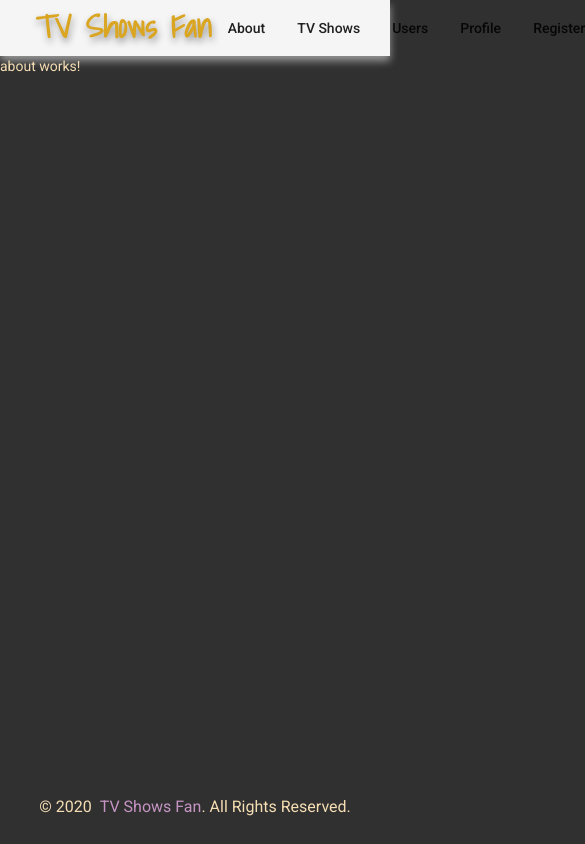
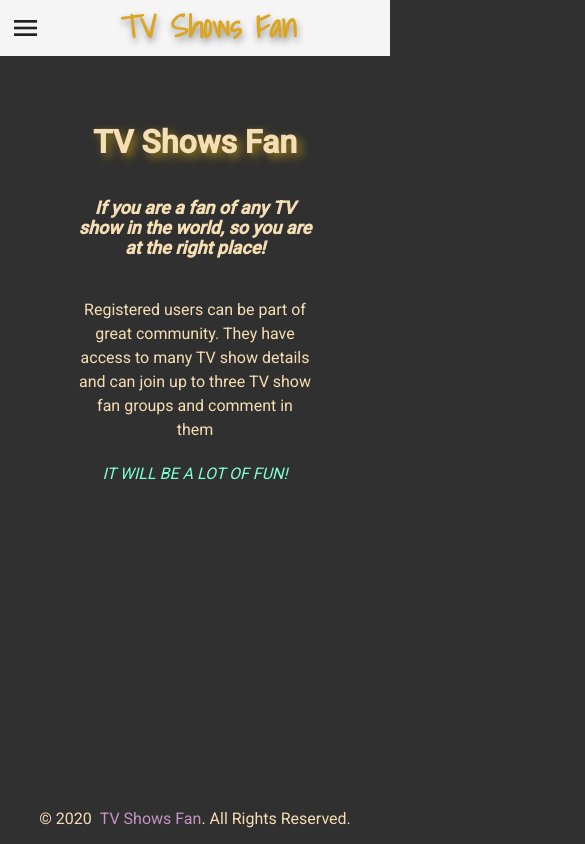
Before and after one commit to astanchev/TV-Shows-Fan, an Angular app: page /about in a window 390 px wide. Shown: the top 844 px of the page, 585 px wide, since content can reach past the window. Built offline with nearby package versions, Linux system fonts and the light colour scheme.

Commit message:
Add home, about, footer and custom sidenav

```diff
--- a/src/app/components/general/about/about.component.css
+++ b/src/app/components/general/about/about.component.css
@@ -0,0 +1,31 @@
+.about{
+    width: 60%;
+    margin: 5em auto;
+    text-align: center;
+}
+
+.about>h1{
+    font-size: 32px;
+    font-weight: bolder;
+    text-shadow: 4px 4px 10px rgba(187, 148, 20, 0.76);
+    margin-bottom: 40px;
+}
+
+.about>h5{
+    font-size: 18px;
+    font-weight: bolder;
+    font-style: oblique;
+    margin-bottom: 40px;
+}
+
+.about>P{
+    font-size: 16px;
+    line-height: 1.5;
+    margin-bottom: 20px;
+}
+
+.about-final{
+    font-style: oblique;
+    text-transform: uppercase;
+    color: aquamarine;
+}
--- a/src/app/components/general/about/about.component.html
+++ b/src/app/components/general/about/about.component.html
@@ -1 +1,11 @@
-<p>about works!</p>
+<section class="about">
+  <h1>TV Shows Fan</h1>
+
+  <h5>If you are a fan of any TV show in the world, so you are at the right place!</h5>
+
+  <p>Registered users can be part of great community. They have access to many TV show details and can join up to three
+    TV show fan groups and comment in them</p>
+
+  <p class="about-final">It will be a lot of fun!</p>
+
+</section>
--- a/src/app/components/general/home/home.component.css
+++ b/src/app/components/general/home/home.component.css
@@ -0,0 +1,63 @@
+.home-section {
+  width: 80vw;
+  height: 60vh;
+  margin: 50px auto;
+  display: flex;
+  justify-content: space-between;
+  align-items: center;
+}
+
+@media screen and (max-width: 900px){
+  .home-section{
+    flex-direction: column;
+    height: auto;
+  }
+
+  .home-section-image{
+    margin: 50px 0;
+  }
+
+  .home-section>.home-section-text{
+    margin-left: 0;
+  }
+
+}
+
+.home-section-text {
+  flex: 1 1 40%;
+  padding: 20px;
+  margin-left: 120px;
+  font-size: 1.3em;
+  text-align: center;
+}
+
+.home-section-text p{
+    margin: 20px 0;
+}
+
+.home-section-text a{
+    color: #c594c3;
+    margin-left: 0.3em;
+    text-decoration: none;
+    white-space: nowrap;
+}
+
+.home-section-text .text{
+    margin-bottom: 2em;
+    line-height: 1.5;
+    font-size: 1.5em;
+    font-style: oblique;
+    font-weight: bolder;
+    text-shadow: 4px 2px 10px rgba(150, 150, 150, 0.75)
+}
+
+.home-section-image {
+  overflow: hidden;
+  flex: 1 1 40%;
+  box-shadow: 10px 10px 110px 23px rgba(143, 202, 207, 0.5);
+}
+
+.home-section-image img {
+  width: 100%;
+  display: block;
+}
--- a/src/app/components/general/home/home.component.html
+++ b/src/app/components/general/home/home.component.html
@@ -1 +1,16 @@
-<p>home works!</p>
+<section class="home-section">
+  <article class="home-section-image">
+    <img src="../../../../assets/tv-shows.jpg" alt="TV Shows collage">
+  </article>
+
+  <article class="home-section-text">
+    <p class="text">
+      If you are a real tv shows fan this is the right place for you!
+    </p>
+    <p class="about">
+        You want to find more about our site? Check our<a routerLink='/about'>About</a> section.
+    </p>
+    <p class="login">You already have an account? <a href="#">Log in</a></p>
+    <p class="register">You want to be part of our community? <a href="#">Register</a></p>
+  </article>
+</section>
--- a/src/app/components/shared/footer/footer.component.css
+++ b/src/app/components/shared/footer/footer.component.css
@@ -1,4 +1,4 @@
-.footer-text{
+.footer-text {
   font-size: 16px;
   padding: 15px 0;
   position: fixed;
@@ -6,9 +6,11 @@
   width: 100%;
   display: flex;
   justify-content: center;
+  background-color: #303030;
+  margin: 0;
 }
 
-.footer-text-logo{
+.footer-text-logo {
   color: #c594c3;
   margin-left: 0.5rem;
   text-decoration: none;
--- a/src/app/components/shared/header/header.component.css
+++ b/src/app/components/shared/header/header.component.css
@@ -1,27 +1,26 @@
 @import url('https://fonts.googleapis.com/css2?family=Shadows+Into+Light&display=swap');
 
-.header{
-    box-shadow: 0px 5px 8px 0px rgba(255, 255, 255, 0.5);
+.hidden-navigation {
+  display: none;
 }
 
-.navigation{
-    width: 90%;
-    margin: 0 auto;
+.header-navigation {
+  padding: 0 3em;
   display: flex;
   justify-content: space-between;
   align-items: center;
 }
 
-.navigation-buttons{
+.navigation-buttons {
   display: flex;
   list-style: none;
 }
 
-.navigation-logo{
+.navigation-logo {
   margin: 0;
 }
 
-.navigation-logo a{
+.navigation-logo a {
   color: goldenrod;
   text-decoration: none;
   font-family: 'Shadows Into Light', cursive;
@@ -29,3 +28,62 @@
   font-weight: bolder;
   text-shadow: 1px 4px 7px rgba(150, 150, 150, 1);
 }
+
+.mat-icon {
+  display: none;
+  cursor: pointer;
+  font-size: 32px;
+  width: 32px;
+  height: 32px;
+  padding: 0 5px;
+}
+
+.hidden-navigation {
+  position: absolute;
+  top: 0;
+  left: 0;
+  background-color: rgb(244, 245, 245);
+  color: black;
+  flex-direction: column;
+}
+
+.hidden-navigation-buttons li {
+  list-style: none;
+  padding: 1.5em;
+  color: rgb(219, 187, 44);
+  font-weight: bold;
+}
+
+.hidden-navigation-buttons li:hover {
+  background-color: rgb(231, 228, 185);
+}
+
+.hidden-navigation-close {
+  font-size: 24px;
+  font-weight: bolder;
+  text-align: center;
+  cursor: pointer;
+  margin-top: 10px;
+  padding: 0.5em 0;
+}
+
+.hidden-navigation .hidden-navigation-close:hover {
+  cursor: pointer;
+}
+
+
+@media screen and (max-width: 900px) {
+  .header-navigation {
+    padding-right: 10px;
+    padding-left: 5px;
+  }
+
+  .header-navigation .mat-icon {
+    display: block;
+    cursor: pointer;
+  }
+
+  .navigation-buttons {
+    display: none;
+  }
+}
--- a/src/app/components/shared/header/header.component.html
+++ b/src/app/components/shared/header/header.component.html
@@ -1,11 +1,28 @@
-<mat-toolbar class="header" color="secondary">
-  <mat-toolbar-row class="navigation">
+<section #sidenav class="hidden-navigation" color="secondary">
+  <p class="hidden-navigation-close">X</p>
+  <nav>
+    <ul class="hidden-navigation-buttons">
+      <li routerLink='/home'>Home</li>
+      <li routerLink='/about'>About</li>
+      <li>TV Shows</li>
+      <li>Users</li>
+      <li>Profile</li>
+      <li>Register</li>
+      <li>Login</li>
+      <li>Logout</li>
+    </ul>
+  </nav>
+</section>
+
+
+<mat-toolbar class="header-navigation" color="secondary">
+  <mat-icon>menu</mat-icon>
   <p class="navigation-logo">
-      <a href="#">TV Shows Fan</a>
+    <a routerLink='/home'>TV Shows Fan</a>
   </p>
   <nav>
     <ul class="navigation-buttons">
-        <li><a mat-button href="#">About</a></li>
+      <li><a mat-button routerLink='/about'>About</a></li>
       <li><a mat-button href="#">TV Shows</a></li>
       <li><a mat-button href="#">Users</a></li>
       <li><a mat-button href="#">Profile</a></li>
@@ -14,5 +31,4 @@
       <li><a mat-button href="#">Logout</a></li>
     </ul>
   </nav>
-  </mat-toolbar-row>
 </mat-toolbar>
--- a/src/app/components/shared/header/header.component.ts
+++ b/src/app/components/shared/header/header.component.ts
@@ -1,4 +1,4 @@
-import { Component, OnInit } from '@angular/core';
+import { Component, ElementRef, HostListener, OnInit, Renderer2, ViewChild } from '@angular/core';
 
 @Component({
   selector: 'app-header',
@@ -6,8 +6,23 @@ import { Component, OnInit } from '@angular/core';
   styleUrls: ['./header.component.css']
 })
 export class HeaderComponent implements OnInit {
+  @ViewChild('sidenav') sidenav: ElementRef;
 
-  constructor() { }
+  @HostListener('document:click', ['$event']) DocumentClick(event: MouseEvent) {
+    let target = (event.target as Element);
+
+    if (target.classList.contains('mat-icon') && this.isNavOpen === false) {
+      this.renderer.setStyle(this.sidenav.nativeElement, 'display', 'flex');
+      this.isNavOpen = true;
+    } else {
+      this.renderer.setStyle(this.sidenav.nativeElement, 'display', 'none');
+      this.isNavOpen = false;
+    }
+  }
+
+  isNavOpen: boolean = false;
+
+  constructor(private renderer: Renderer2) { }
 
   ngOnInit(): void {
   }
--- a/src/app/core/material/material.module.ts
+++ b/src/app/core/material/material.module.ts
@@ -9,13 +9,13 @@ import { MatMenuModule } from '@angular/material/menu';
 import { MatPaginatorModule } from '@angular/material/paginator';
 import { MatProgressSpinnerModule } from '@angular/material/progress-spinner';
 import { MatSelectModule } from '@angular/material/select';
+import { MatSidenavModule } from '@angular/material/sidenav';
 import { MatSnackBarModule } from '@angular/material/snack-bar';
 import { MatSortModule } from '@angular/material/sort';
 import { MatTableModule } from '@angular/material/table';
 import { MatTabsModule } from '@angular/material/tabs';
 import { MatToolbarModule } from '@angular/material/toolbar';
 import { MatTooltipModule } from '@angular/material/tooltip';
-
 
 const modules = [
   MatButtonModule,
@@ -28,6 +28,7 @@ const modules = [
   MatPaginatorModule,
   MatProgressSpinnerModule,
   MatSelectModule,
+  MatSidenavModule,
   MatSnackBarModule,
   MatSortModule,
   MatTableModule,
```
Also changed, not shown: 1 other file (tests, documents, lock files or other folders). Lines whose indentation alone changed are shown as unchanged.
